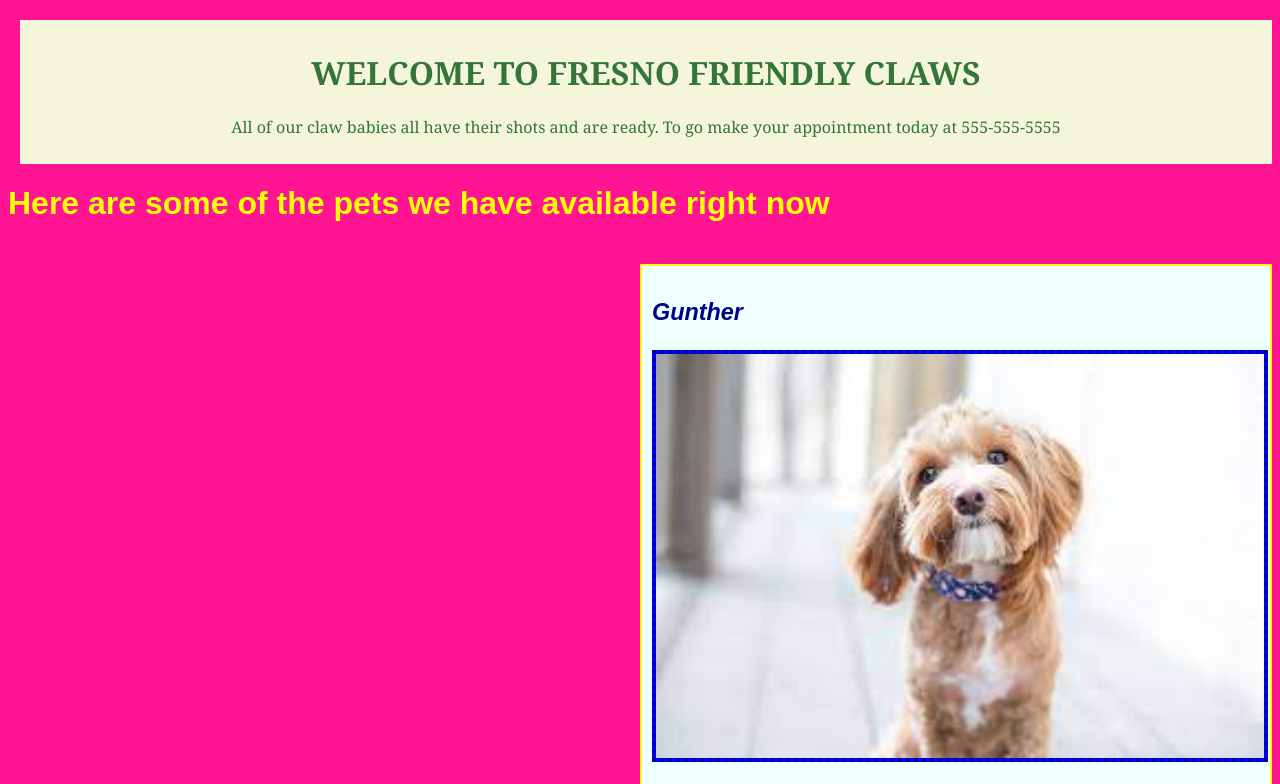
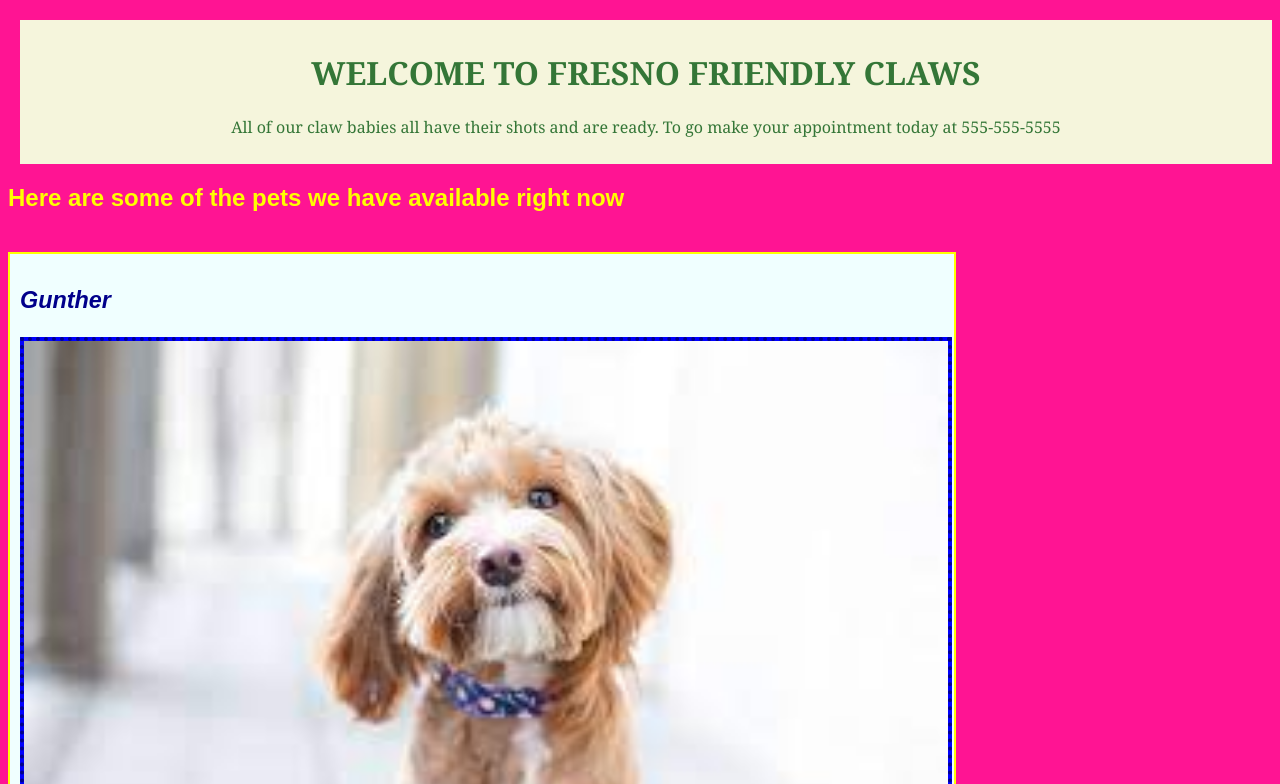
Before and after one commit to ChrisRDavila/animal-shelter, a plain HTML site: page index.html in a window 1280 px wide. Shown: the top 784 px of the page. Drawn offline with Linux system fonts and the light colour scheme.

Commit message:
WIP, restructured some CSS styles, some errors were changed back

```diff
--- a/css/styles.css
+++ b/css/styles.css
@@ -1,11 +1,8 @@
-.column {
-  width: 300px;
-  float: right
-}
 body {font-family: sans-serif;
     background-color: deeppink;
 }
-.column {border: 2px solid yellow;
+.column {float: left ;
+         border: 2px solid yellow;
          padding: 10px;
          background-color: azure;
          margin-top: 20px;
@@ -14,7 +11,7 @@ body {font-family: sans-serif;
          font-style: italic;
          font-size: 20px;
          color: darkblue;
-         width: 50%;
+         width: 75%;
          height: auto
         }
 .top {color: rgb(52, 118, 55);
--- a/index.html
+++ b/index.html
@@ -9,34 +9,23 @@
   <h1>WELCOME TO FRESNO FRIENDLY CLAWS</h1>
     <p>All of our claw babies all have their shots and are ready. To go make your appointment today at 555-555-5555</p>
 </div>
-    <h1 style="color:yellow ;">Here are some of the pets we have available right now</h1>
+    <h2 style="color:yellow ;">Here are some of the pets we have available right now</h1>
   <div class="column">
+  <div class="dog1">
   <h3>Gunther</h3>
   <img src="img/dog1.jpeg" class="size">
     <p>Gunther is a Siamese Death hound. Gunther has some issues with aggression and is dangerous around young children but that just means he needs extra love</p>
-  <h3>Patrick</h3>
+  </div>
+  <div class="dog2">
+    <h3>Patrick</h3>
   <img src="img/dog2.jpeg" class="size">
     <p>Patrick is a Bohemian Hipster Pointer.  He has a short attention span and is easily distracted by new things.</p>
-  <h3>Butterfly</h3>
+  </div>
+  <div class="wolf">
+    <h3>Butterfly</h3>
   <img src="img/wolf.jpeg" class="size">
     <p>Butterly is a Devonshire Terrier. He is very freindly and inactive so he'd be perfect for small apartments</p>
   </div>
-
-
-
-
-
-
-
-
-
-
-
-
+  </div>
 </body>
-
-
-
-
-
 </html>
```
